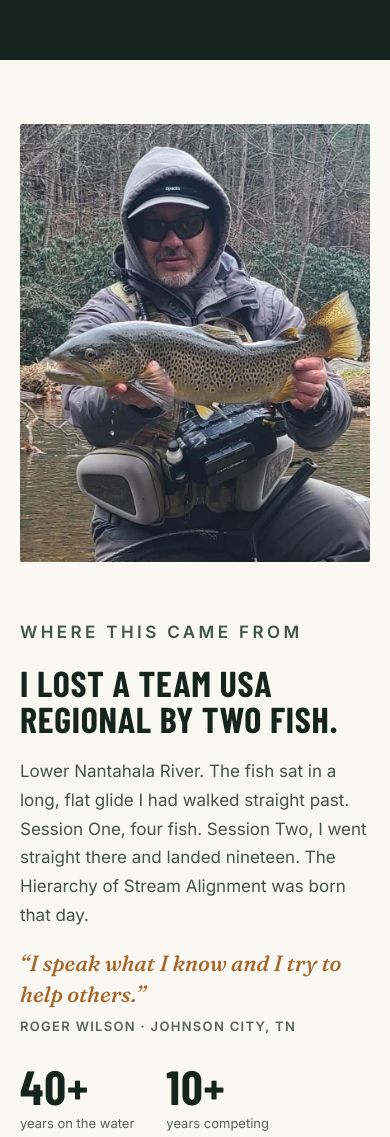
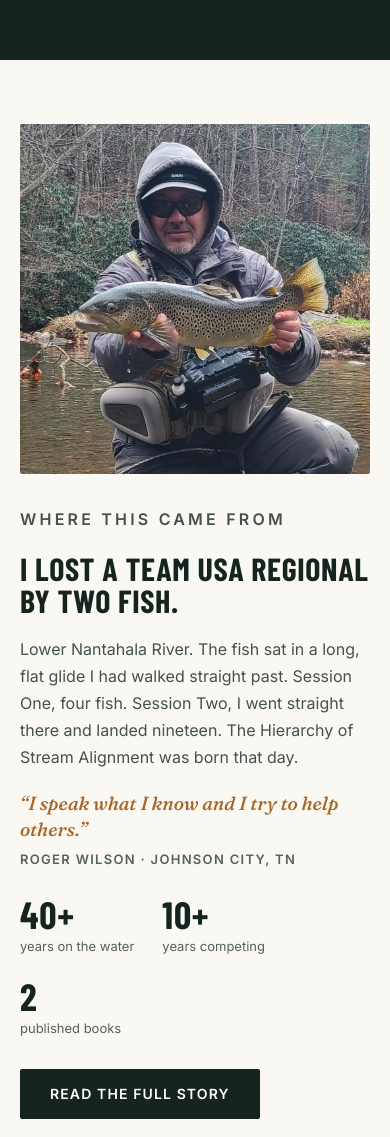
Before and after one commit to RunMuch/eatsleepflyfish, a plain HTML site: page esff-site/index.html in a window 390 px wide. Shown: the part 5140-6277 px from the top of the page. Drawn offline with nearby package versions, Linux system fonts and the light colour scheme.

Commit message:
Update styles.css

```diff
--- a/esff-site/styles.css
+++ b/esff-site/styles.css
@@ -246,8 +246,8 @@ h1,h2,h3,p{margin:0}
 @media (max-width:1000px){
   .cols-4{grid-template-columns:repeat(2,1fr)}
   .cols-3{grid-template-columns:1fr}
-  .about-grid{grid-template-columns:1fr}
-  .about-img{order:-1;max-width:520px}
+  .about-grid{grid-template-columns:1fr;gap:32px}
+  .about-img{order:-1;width:100%;aspect-ratio:4/3}
 }
 @media (max-width:860px){
   .nav-toggle{display:flex}
@@ -266,6 +266,12 @@ h1,h2,h3,p{margin:0}
   .learn .cols-4{grid-template-columns:1fr}
   .card-media{height:auto}
   .card h3{min-height:0}
+  .about-img{aspect-ratio:1/1}
+  .about-copy h2{font-size:32px}
+  .about-copy>p{font-size:16px}
+  .pull{font-size:19px}
+  .stats{gap:20px 28px}
+  .stats b{font-size:38px}
 }
 @media (prefers-reduced-motion:reduce){
   html{scroll-behavior:auto}
```
